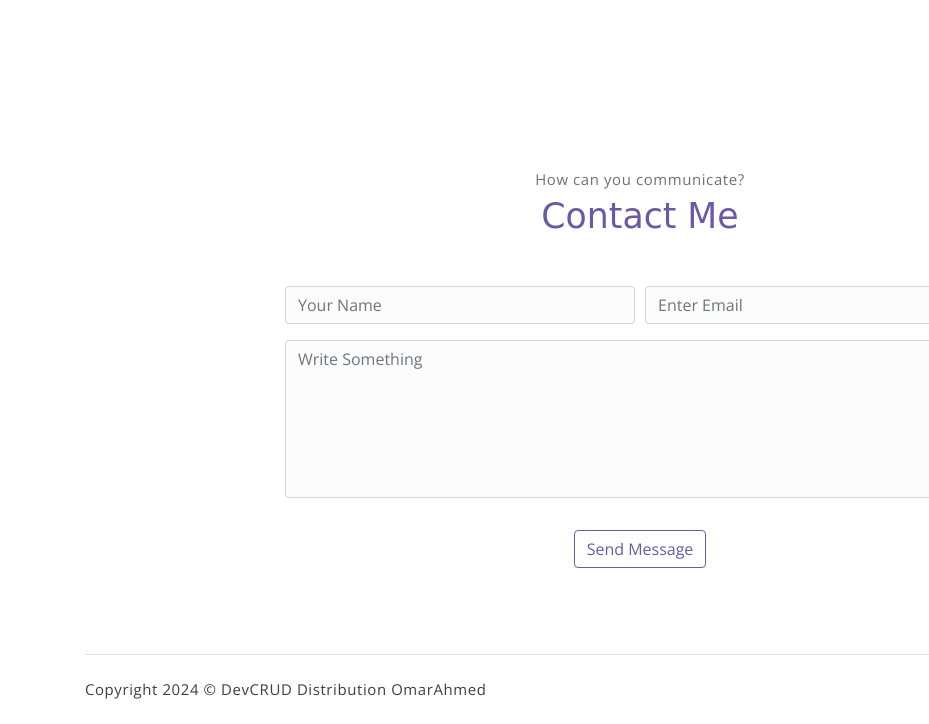
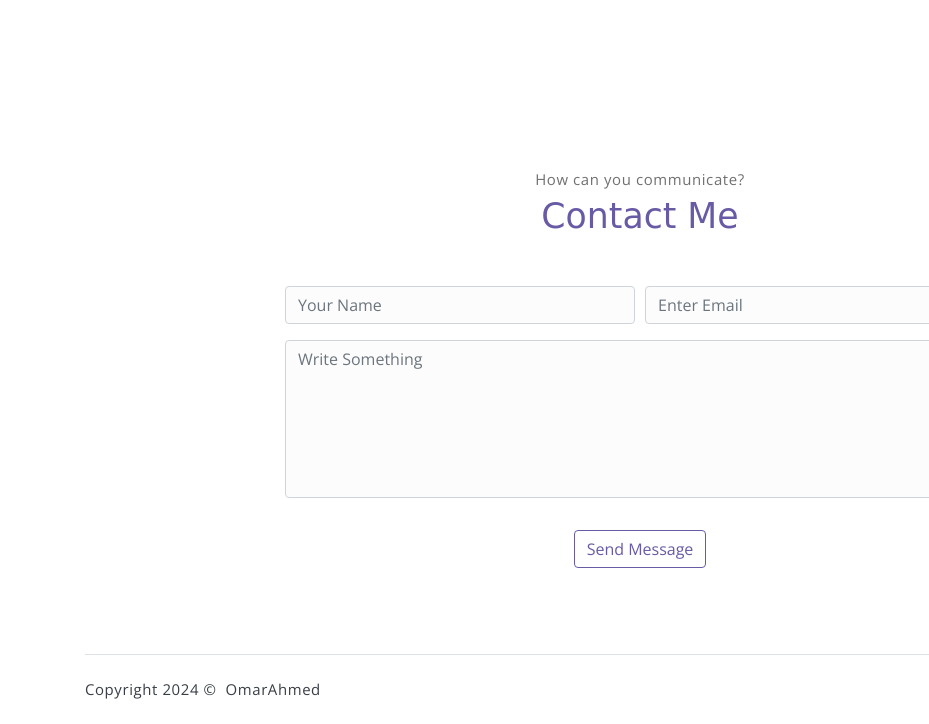
Before and after one commit to DanielOmarX/Web1, a plain HTML site: page index.html in a window 1280 px wide. Shown: the part 4744-5468 px from the top of the page, 0-929 px from the left. Drawn offline with nearby package versions, Linux system fonts and the light colour scheme; a web font is replaced by a local one.

Commit message:
Update index.html

```diff
--- a/index.html
+++ b/index.html
@@ -427,7 +427,7 @@
         <footer class="footer">
             <p class="mb-0">Copyright
                 <script>document.write(new Date().getFullYear())</script> &copy; <a
-                    href="http://www.devcrud.com">DevCRUD</a> Distribution <a
+                    href="https://www.linkedin.com/in/omar-ahmedx/"> </a>  <a
                     href="https://linkedin.com/in/omar-ahmedx/">OmarAhmed</a>
             </p>
             <div class="social-links text-right m-auto ml-sm-auto">
```
